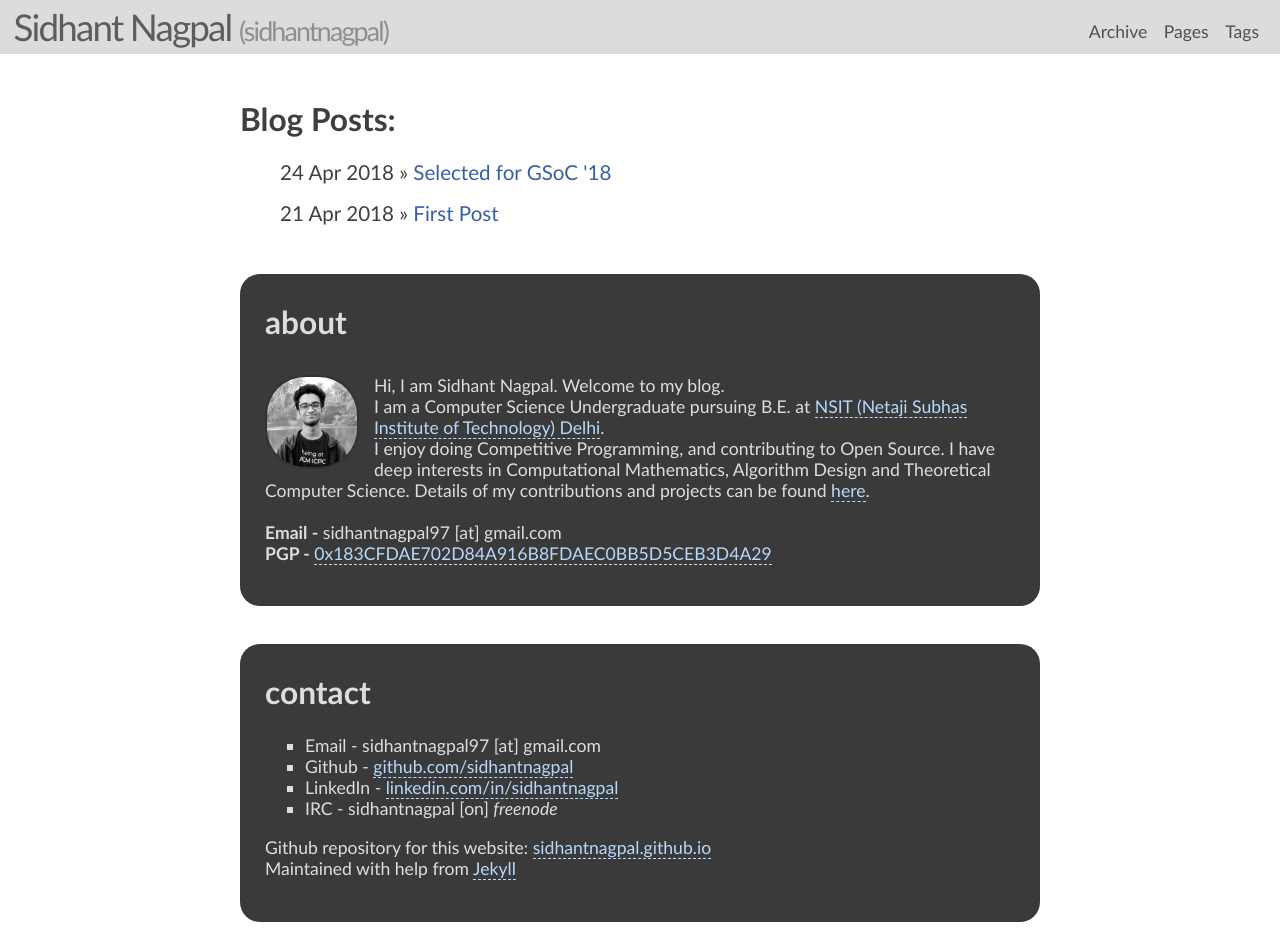
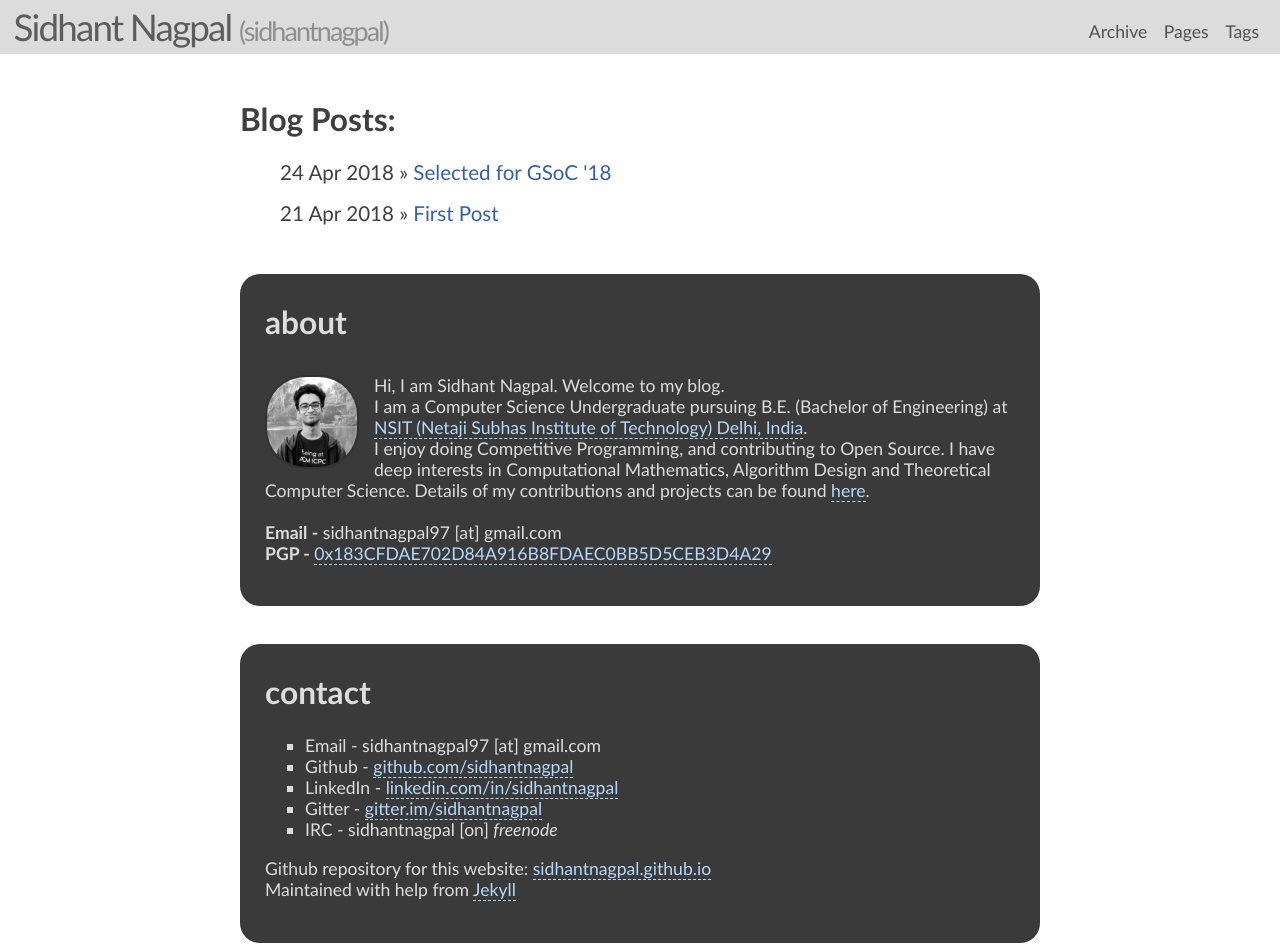
Before and after one commit to siddharth-verma60/sidhantnagpal.github.io, a Jekyll site: the page built from index.html, in a window 1280 px wide and 951 px high. Built offline with Jekyll 4.4.1, drawn with Linux system fonts in a browser that asks for light colours.

Commit message:
Add gitter, update info

```diff
--- a/_config.yml
+++ b/_config.yml
@@ -19,6 +19,7 @@ author :
   email : sidhantnagpal97 [at] gmail.com
   github : sidhantnagpal
   linkedin : sidhantnagpal
+  gitter : sidhantnagpal
   #feedburner : feedname
 
 # The production_url is only used when full-domain names are needed
--- a/_includes/themes/jellyk/default.html
+++ b/_includes/themes/jellyk/default.html
@@ -67,6 +67,7 @@
                         <li class="contact">Email - {{ site.author.email }}</li>
                         <li class="github">Github - <a href="http://github.com/{{ site.author.github }}/" rel="me">github.com/{{ site.author.github }}</a></li>
                         <li class="linkedin">LinkedIn - <a href="http://linkedin.com/{{ site.author.linkedin }}/" rel="me">linkedin.com/in/{{ site.author.linkedin }}</a></li>
+                        <li class="gitter">Gitter - <a href="https://gitter.im/{{ site.author.github }}/" rel="me">gitter.im/{{ site.author.gitter }}</a></li>
                         <li class="irc">IRC - sidhantnagpal [on] <i>freenode</i></a></li>
                     </ul>
                 </div><!-- misc -->
--- a/index.html
+++ b/index.html
@@ -14,7 +14,7 @@ layout: page
     style="float:left; margin:10px 15px 0px 0px; width:90px; background: #777; border-radius: 40px; border: 2px solid #333;"/>
     <p style="padding-top: 10px;">
     Hi, I am Sidhant Nagpal. Welcome to my blog. <br />
-    I am a Computer Science Undergraduate pursuing B.E. at <a href="http://www.nsit.ac.in/">NSIT (Netaji Subhas Institute of Technology) Delhi</a>.</br>
+    I am a Computer Science Undergraduate pursuing B.E. (Bachelor of Engineering) at <a href="http://www.nsit.ac.in/">NSIT (Netaji Subhas Institute of Technology) Delhi, India</a>.</br>
     I enjoy doing Competitive Programming, and contributing to Open Source. I have deep interests in Computational Mathematics, Algorithm Design and Theoretical Computer Science. Details of my contributions and projects can be found <a href="https://github.com/sidhantnagpal">here</a>.<br />
     <br />
     <b>Email -</b> sidhantnagpal97 [at] gmail.com <br />
```
Also changed, not shown: _posts/2018-04-24-gsoc-1.md (+1 -1 lines), 10 other files.
